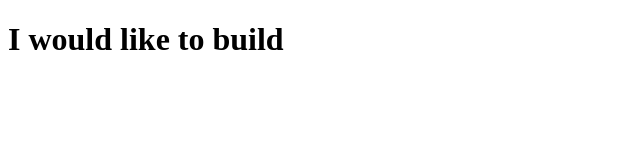
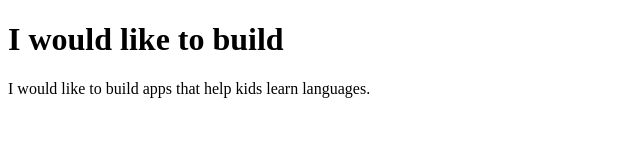
Before and after one commit to EuichangPark/prep-0122-code-solutions, a website: page prep-example/index.html in a window 1280 px wide. Shown: the whole page, without its empty margins (0-640 px from the left). Drawn offline with Linux system fonts and the light colour scheme.

Commit message:
Updated prep-example.

```diff
--- a/prep-example/index.html
+++ b/prep-example/index.html
@@ -6,7 +6,7 @@
 <body>
   <h1>I would like to build</h1>
   <p>
-    <!-- I would like to build my own software 👇 -->
+     I would like to build apps that help kids learn languages.
 
 
 
```
